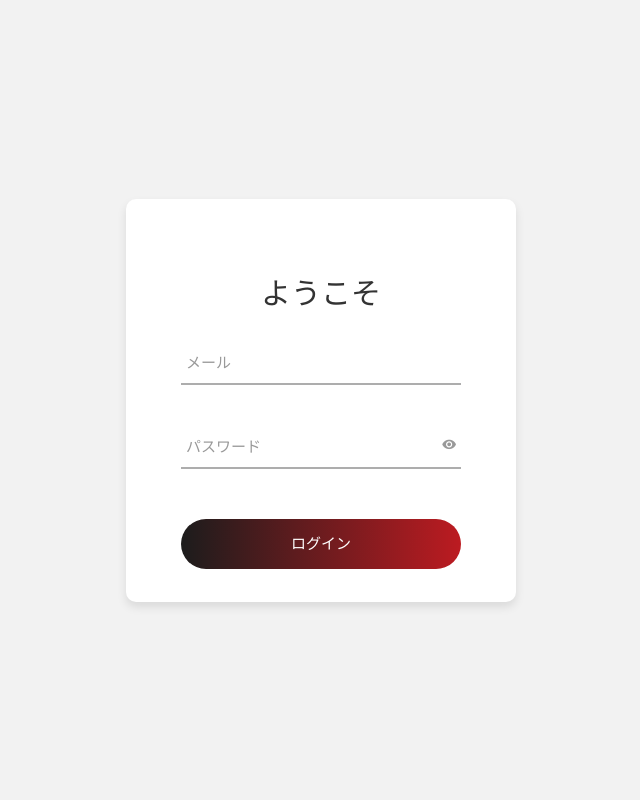
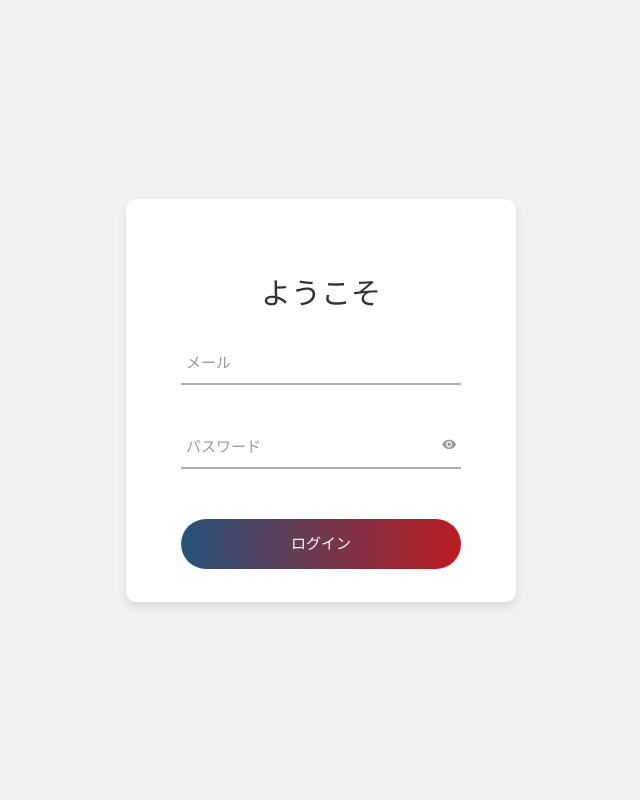
Before and after one commit to T1-2022/yoyaku, a Flask app: page / in a window 1280 px wide. Shown: the whole page, without its empty margins (319-959 px from the left). Run offline with Flask 2, Linux system fonts and the light colour scheme; some libraries are stand-ins or nearby versions.

Commit message:
template.htmlを利用してるバージョン

```diff
--- a/app/static/css/main.css
+++ b/app/static/css/main.css
@@ -2,8 +2,7 @@
 
 
 
-/*//////////////////////////////////////////////////////////////////
-[ FONT ]*/
+/*[ FONT ]*/
 
 @font-face {
   font-family: Poppins-Regular;
@@ -28,8 +27,7 @@
 
 
 
-/*//////////////////////////////////////////////////////////////////
-[ RESTYLE TAG ]*/
+/*[ RESTYLE TAG ]*/
 
 * {
 	margin: 0px;
@@ -137,8 +135,7 @@ iframe {
 	border: none !important;
 }
 
-/*//////////////////////////////////////////////////////////////////
-[ login ]*/
+/*[ Login ]*/
 
 .limiter {
   width: 100%;
@@ -355,10 +350,10 @@ iframe {
   width: 300%;
   height: 100%;
   background: #1c1c1c;
-  background: -webkit-linear-gradient(right, #1c1c1c, #bc1b21, #1c1c1c, #bc1b21);
-  background: -o-linear-gradient(right, #1c1c1c, #bc1b21, #1c1c1c, #bc1b21);
-  background: -moz-linear-gradient(right, #1c1c1c, #bc1b21, #1c1c1c, #bc1b21);
-  background: linear-gradient(right, #1c1c1c, #bc1b21, #1c1c1c, #bc1b21);
+  background: -webkit-linear-gradient(right, #26547C, #bc1b21, #26547C, #bc1b21);
+  background: -o-linear-gradient(right, #26547C, #bc1b21, #26547C, #bc1b21);
+  background: -moz-linear-gradient(right, #26547C, #bc1b21, #26547C, #bc1b21);
+  background: linear-gradient(right, #26547C, #bc1b21, #26547C, #bc1b21);
   top: 0;
   left: -100%;
 
--- a/app/templates/index.html
+++ b/app/templates/index.html
@@ -1,23 +1,5 @@
-<!DOCTYPE html>
-<html lang="ja">
-<head>
-	<title>予約システム</title>
-	<meta charset="UTF-8">
-	<meta name="viewport" content="width=device-width, initial-scale=1">
-<!--===============================================================================================-->
-	<link rel="icon" type="image/png" href="{{ url_for('static',filename='images/icons/favicon.ico') }}"/>
-<!--===============================================================================================-->
-	<link rel="stylesheet" type="text/css" href="{{ url_for('static',filename='vendor/bootstrap/css/bootstrap.min.css') }}">
-<!--===============================================================================================-->
-	<link rel="stylesheet" type="text/css" href="{{ url_for('static',filename='fonts/font-awesome-4.7.0/css/font-awesome.min.css') }}">
-<!--===============================================================================================-->
-	<link rel="stylesheet" type="text/css" href="{{ url_for('static',filename='fonts/iconic/css/material-design-iconic-font.min.css') }}">
-<!--===============================================================================================-->
-	<link rel="stylesheet" type="text/css" href="{{ url_for('static',filename='css/util.css') }}">
-	<link rel="stylesheet" type="text/css" href="{{ url_for('static',filename='css/main.css') }}">
-<!--===============================================================================================-->
-</head>
-<body>
+{% extends "template.html" %}
+{% block content %}
 
 	<div class="limiter">
 		<div class="container-login100">
@@ -27,7 +9,7 @@
 						ようこそ
 					</span>
 
-					<div class="wrap-input100 validate-input" data-validate = "Invalid Emai">
+					<div class="wrap-input100 validate-input" data-validate = "Invalid Email">
 						<input class="input100" type="text" name="email">
 						<span class="focus-input100" data-placeholder="メール"></span>
 					</div>
@@ -53,15 +35,4 @@
 		</div>
 	</div>
 
-<!--===============================================================================================-->
-	<script src="{{ url_for('static',filename='vendor/jquery/jquery-3.2.1.min.js') }}"></script>
-<!--===============================================================================================-->
-	<script src="{{ url_for('static',filename='vendor/animsition/js/animsition.min.js') }}"></script>
-<!--===============================================================================================-->
-	<script src="{{ url_for('static',filename='vendor/bootstrap/js/popper.js') }}"></script>
-	<script src="{{ url_for('static',filename='vendor/bootstrap/js/bootstrap.min.js') }}"></script>
-<!--===============================================================================================-->
-	<script src="{{ url_for('static',filename='js/main.js') }}"></script>
-
-</body>
-</html>
+{% endblock %}
--- /dev/null
+++ b/app/templates/template.html
@@ -0,0 +1,35 @@
+<!DOCTYPE html>
+<html lang="ja">
+<head>
+	<title>予約システム</title>
+	<meta charset="UTF-8">
+	<meta name="viewport" content="width=device-width, initial-scale=1">
+<!--===============================================================================================-->
+	<link rel="icon" type="image/png" href="{{ url_for('static',filename='images/icons/favicon.ico') }}"/>
+<!--===============================================================================================-->
+	<link rel="stylesheet" type="text/css" href="{{ url_for('static',filename='vendor/bootstrap/css/bootstrap.min.css') }}">
+<!--===============================================================================================-->
+	<link rel="stylesheet" type="text/css" href="{{ url_for('static',filename='fonts/font-awesome-4.7.0/css/font-awesome.min.css') }}">
+<!--===============================================================================================-->
+	<link rel="stylesheet" type="text/css" href="{{ url_for('static',filename='fonts/iconic/css/material-design-iconic-font.min.css') }}">
+<!--===============================================================================================-->
+	<link rel="stylesheet" type="text/css" href="{{ url_for('static',filename='css/util.css') }}">
+	<link rel="stylesheet" type="text/css" href="{{ url_for('static',filename='css/main.css') }}">
+<!--===============================================================================================-->
+</head>
+<body>
+    {% block content %}
+    {% endblock %}
+
+<!--===============================================================================================-->
+	<script src="{{ url_for('static',filename='vendor/jquery/jquery-3.2.1.min.js') }}"></script>
+<!--===============================================================================================-->
+	<script src="{{ url_for('static',filename='vendor/animsition/js/animsition.min.js') }}"></script>
+<!--===============================================================================================-->
+	<script src="{{ url_for('static',filename='vendor/bootstrap/js/popper.js') }}"></script>
+	<script src="{{ url_for('static',filename='vendor/bootstrap/js/bootstrap.min.js') }}"></script>
+<!--===============================================================================================-->
+	<script src="{{ url_for('static',filename='js/main.js') }}"></script>
+
+</body>
+</html>
```
Also changed, not shown: other parts of app/static/css/main.css (+17 -21 lines), app/static/vendor/bootstrap/js/bootstrap.js.
